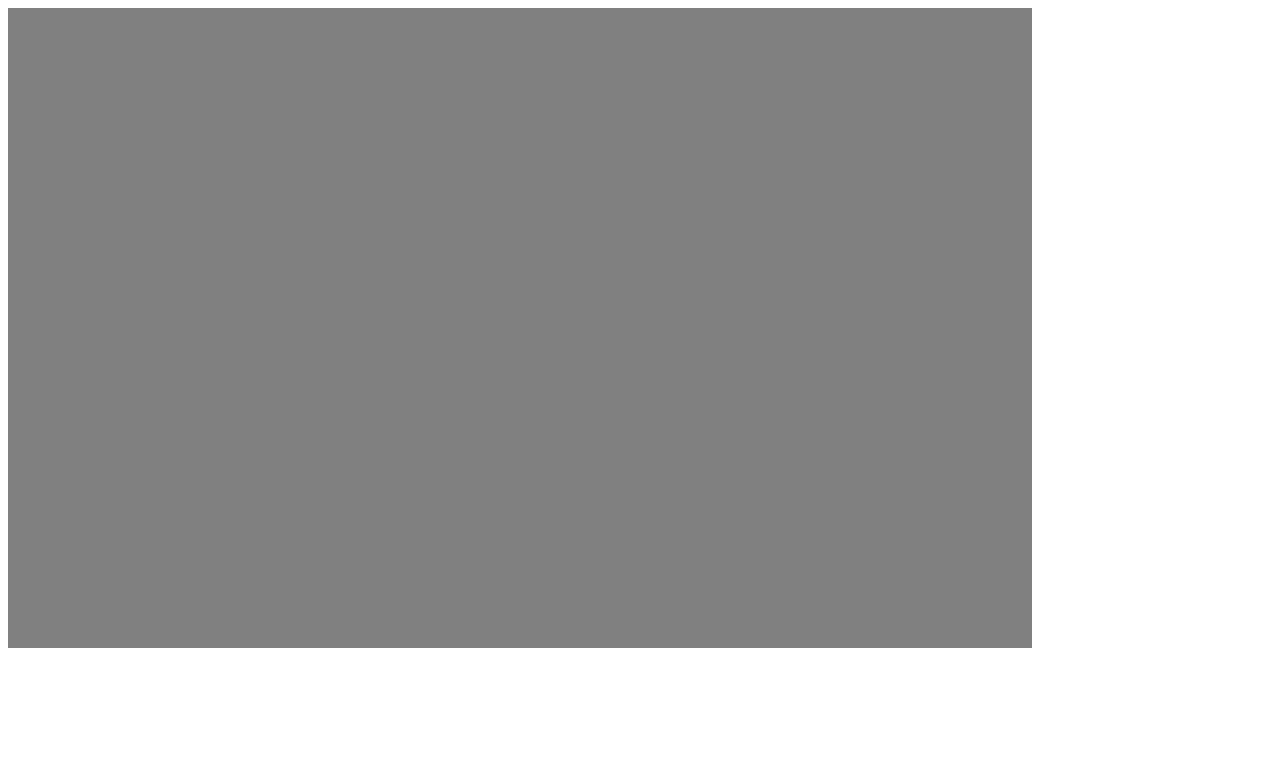
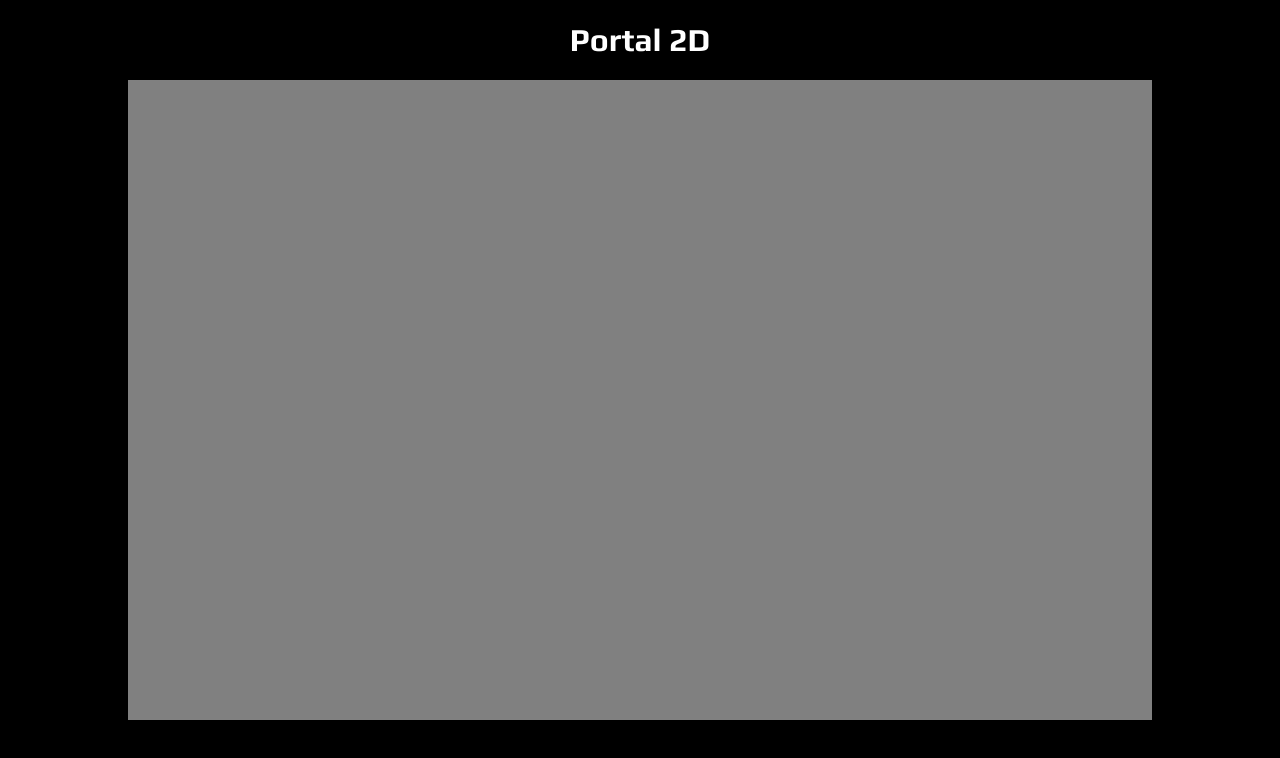
Before and after one commit to GregoryArmstrong/portal2d, a website: page index.html in a window 1280 px wide. Drawn offline with Linux system fonts and the light colour scheme.

Commit message:
Add styling and clear portals if two already exist.
Game name added, font changed, background color changed, if two portals already exist, when another projectile collides, both will clear.

```diff
--- a/index.css
+++ b/index.css
@@ -1,3 +1,23 @@
 canvas {
   background: grey;
+  padding: 0;
+  margin: auto;
+  display: block;
+  text-align: center;
 }
+
+.game-container{
+  display: block;
+  margin: auto;
+  width: 90%;
+  text-align: center;
+}
+
+h1 {
+  font-family: 'Play', sans-serif;
+  color: white;
+}
+
+body {
+  background-color: black;
+}
--- a/index.html
+++ b/index.html
@@ -4,9 +4,13 @@
   <meta charset="utf-8">
   <title>Game Time</title>
   <link rel="stylesheet" href="./index.css" media="screen" charset="utf-8">
+  <link href='https://fonts.googleapis.com/css?family=Play:400,700' rel='stylesheet' type='text/css'>
 </head>
 <body>
-  <canvas tabindex='1' id='game' width='1024px' height='640px'></canvas>
+  <div class="game-container">
+    <h1>Portal 2D</h1>
+    <canvas tabindex='1' id='game' width='1024px' height='640px'></canvas>
+  </div>
   <script src="main.bundle.js"></script>
 </body>
 </html>
--- a/lib/block.js
+++ b/lib/block.js
@@ -26,6 +26,11 @@ Block.prototype.draw = function (context) {
 };
 
 Block.prototype.openPortal = function(portalLocation, color){
+  if (color === 'blue') {
+    this['orangePortal'] = false;
+  } else if (color === 'orange') {
+    this['bluePortal'] = false;
+  }
   this[color + 'Portal'] = true;
   this.image = this[color + 'PortalImage'];
   this.portalLocation = portalLocation;
--- a/package.json
+++ b/package.json
@@ -31,6 +31,7 @@
     "sass-loader": "^1.0.2",
     "style-loader": "^0.12.3",
     "webpack": "^1.10.1",
-    "webpack-dev-server": "^1.10.1"
+    "webpack-dev-server": "^1.10.1",
+    "lodash": "^4.7.0"
   }
 }
```
Also changed, not shown: lib/portal-controller.js (+11 -0 lines).
